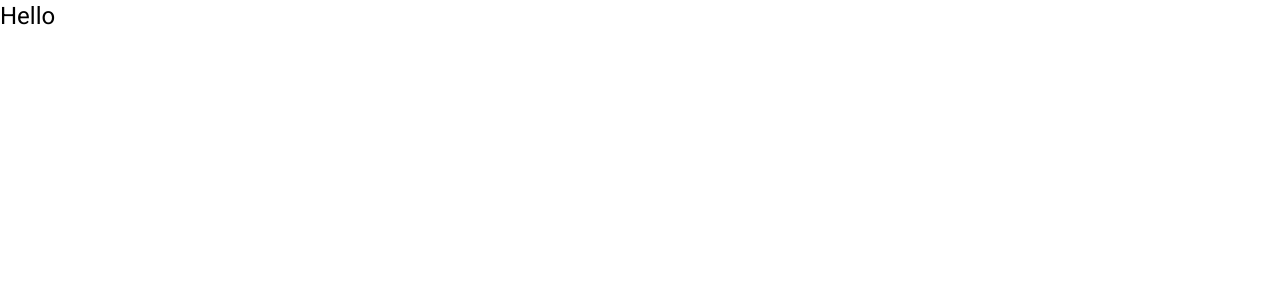
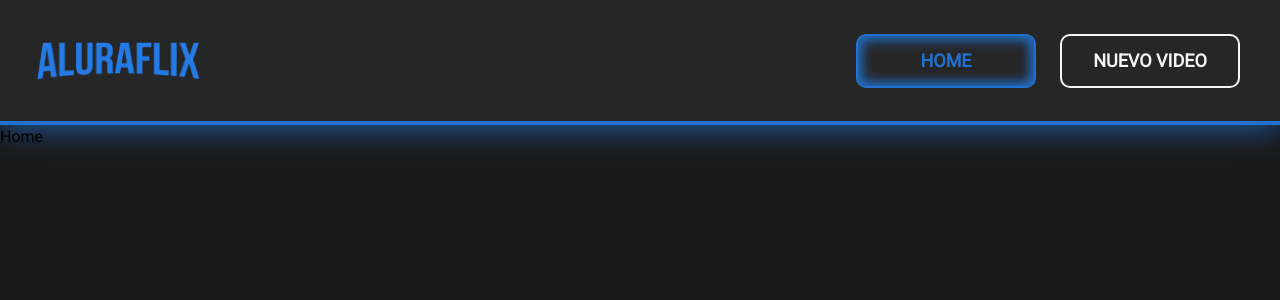
Before and after one commit to ruanovaAlan/AluraFlix, a React (Vite) app: page / in a window 1280 px wide. Shown: the top 300 px of the page. Built offline with nearby package versions, Linux system fonts and the light colour scheme.

Commit message:
Add routing and navbar navigation

```diff
--- a/src/App.jsx
+++ b/src/App.jsx
@@ -1,7 +1,16 @@
+import { BrowserRouter, Routes, Route } from 'react-router-dom'
+import Home from './pages/Home'
+import Navbar from './components/Navbar'
+
 function App() {
   return (
     <>
-      <h1 className='text-2xl'>Hello</h1>
+      <BrowserRouter>
+        <Navbar />
+        <Routes>
+          <Route path='/' element={<Home />} />
+        </Routes>
+      </BrowserRouter>
     </>
   )
 }
--- /dev/null
+++ b/src/components/Button.jsx
@@ -0,0 +1,13 @@
+export default function Button({ title, isActive }) {
+  const color = isActive ? '#2271D1' : '#F5F5F5'
+  const shadow = isActive ? '0px 0px 12px 4px #2271D1 inset' : 'none'
+
+  return (
+    <button
+      style={{ color, borderColor: color, boxShadow: shadow }}
+      className='text-lg font-bold w-[180px] h-[54px] rounded-[10px] border-[2px]'
+    >
+      {title}
+    </button>
+  )
+}
--- /dev/null
+++ b/src/components/Navbar.jsx
@@ -0,0 +1,26 @@
+import { Link, useHref } from 'react-router-dom'
+import Button from './Button'
+
+export default function Navbar() {
+  const href = useHref()
+  const navBg = href === '/' ? '#262626' : 'rgba(0, 0, 0, 0.90)'
+
+  return (
+    <nav
+      style={{ backgroundColor: navBg, boxShadow: '0px 5px 29px 0px rgba(34, 113, 209, 0.70)' }}
+      className='flex justify-between items-center h-[125px] w-[100%] border-b-[4px] border-[#2271D1] boxShadow-custom'
+    >
+      <Link to='/'>
+        <img src='./img/logo.png' alt='Logo AluraFlix' className='ms-9 h-[40px]' />
+      </Link>
+      <div className='flex gap-6 me-10'>
+        <Link to='/'>
+          <Button title='HOME' isActive={href === '/'} />
+        </Link>
+        <Link to='/nuevo-video'>
+          <Button title='NUEVO VIDEO' isActive={href === '/nuevo-video'} />
+        </Link>
+      </div>
+    </nav>
+  )
+}
--- a/src/index.css
+++ b/src/index.css
@@ -4,4 +4,5 @@
 
 html {
   font-family: "Roboto", sans-serif;
+  background-color: rgba(0, 0, 0, 0.90);
 }
--- /dev/null
+++ b/src/pages/Home.jsx
@@ -0,0 +1,5 @@
+export default function Home() {
+  return (
+    <h1>Home</h1>
+  )
+}
```
